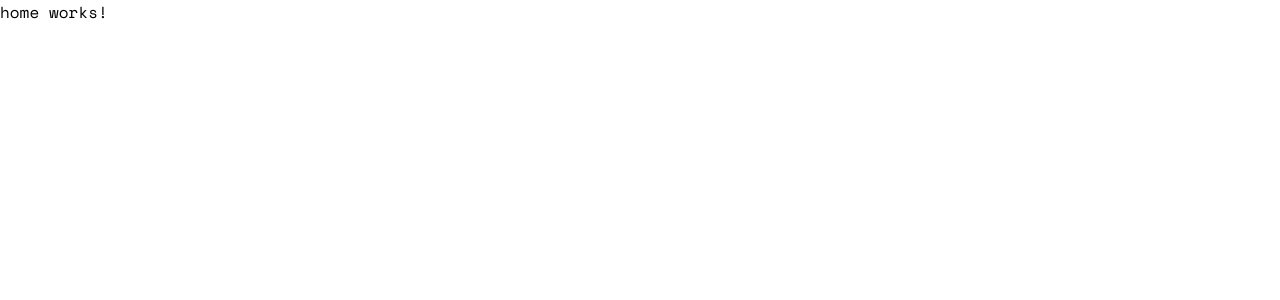
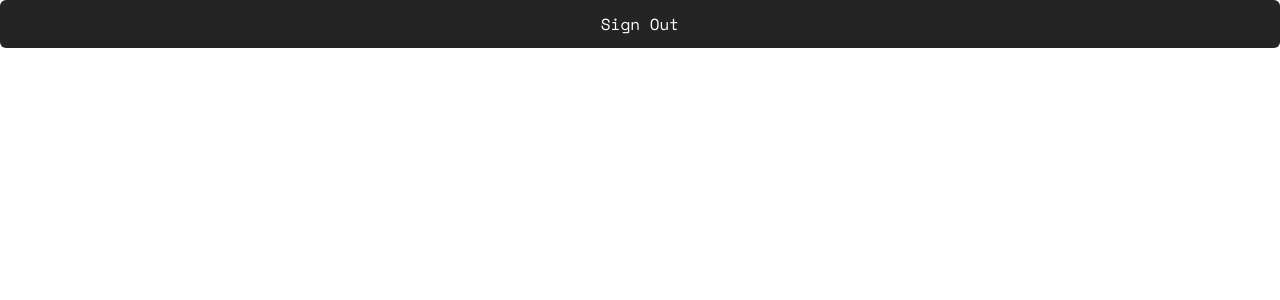
Before and after one commit to judgemongcal/strk_, an Angular app in the folder strk-client/: page /home in a window 1280 px wide. Shown: the top 300 px of the page. Built offline with nearby package versions, Linux system fonts and the light colour scheme; sample sign-in values are in the browser's storage.

Commit message:
created a signOut function

```diff
--- a/strk-client/src/app/components/auth/login/login.component.html
+++ b/strk-client/src/app/components/auth/login/login.component.html
@@ -12,7 +12,11 @@
     <div
       class="form-container flex flex-col justify-center my-[1rem] text-dark-gray"
     >
-      <form [formGroup]="form" (ngSubmit)="login()" class="flex flex-col gap-2">
+      <form
+        [formGroup]="form"
+        (ngSubmit)="signIn()"
+        class="flex flex-col gap-2"
+      >
         <label for="username" class="w-full">Username</label>
         <input
           type="text"
--- a/strk-client/src/app/components/auth/login/login.component.ts
+++ b/strk-client/src/app/components/auth/login/login.component.ts
@@ -29,9 +29,9 @@ export class LoginComponent implements OnInit {
 
   ngOnInit(): void {}
 
-  login() {
+  signIn() {
     console.log(this.form.value);
-    this.authService.login(this.form.value).subscribe(
+    this.authService.signIn(this.form.value).subscribe(
       (data: any) => {
         if (data.token) {
           localStorage.setItem('token', data.token);
--- a/strk-client/src/app/components/guards/auth-guard.guard.ts
+++ b/strk-client/src/app/components/guards/auth-guard.guard.ts
@@ -9,7 +9,7 @@ export const authGuard: CanActivateFn = (route, state) => {
   if (authService.isAuthenticated()) {
     return true;
   } else {
-    router.navigate(['/login']);
+    router.navigate(['']);
     return false;
   }
 };
--- a/strk-client/src/app/components/home/home/home.component.html
+++ b/strk-client/src/app/components/home/home/home.component.html
@@ -1 +1,8 @@
-<p>home works!</p>
+<div class="main-container flex flex-col justify-center items-center">
+  <button
+    class="w-full p-3 text-white bg-dark-gray rounded-md"
+    (click)="signOut()"
+  >
+    Sign Out
+  </button>
+</div>
--- a/strk-client/src/app/components/home/home/home.component.ts
+++ b/strk-client/src/app/components/home/home/home.component.ts
@@ -1,12 +1,24 @@
-import { Component } from '@angular/core';
+import { Component, inject } from '@angular/core';
+import { Router } from '@angular/router';
+import { AuthService } from '../../../services/auth.service';
 
 @Component({
   selector: 'app-home',
   standalone: true,
   imports: [],
   templateUrl: './home.component.html',
-  styleUrl: './home.component.css'
+  styleUrl: './home.component.css',
 })
 export class HomeComponent {
+  router = inject(Router);
+  authService = inject(AuthService);
 
+  signOut() {
+    try {
+      this.authService.signOut();
+      this.router.navigate(['']);
+    } catch (error) {
+      throw new Error(`Error Signing Out: ${error}`);
+    }
+  }
 }
--- a/strk-client/src/app/services/auth.service.ts
+++ b/strk-client/src/app/services/auth.service.ts
@@ -10,11 +10,15 @@ export class AuthService {
 
   constructor(private httpClient: HttpClient) {}
 
-  login(creds: Login) {
+  signIn(creds: Login) {
     return this.httpClient.post(this.apiUrl + '/login', creds);
   }
 
   isAuthenticated(): boolean {
     return !!localStorage.getItem('token');
   }
+
+  signOut(): void {
+    localStorage.removeItem('token');
+  }
 }
```
